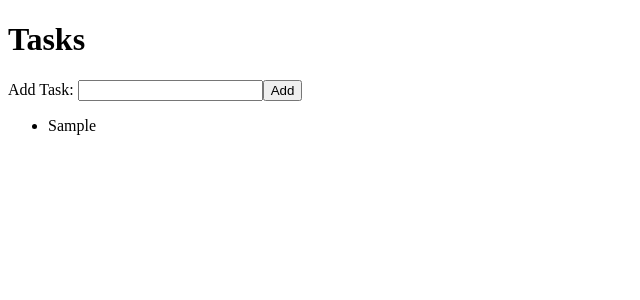
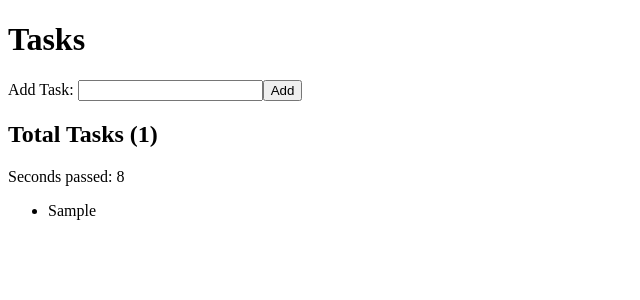
Before and after one commit to Pushpesh987/todo-app, a React (Vite) app: page / in a window 1280 px wide. Both pictures are taken after typing "Sample" into the empty fields and a click on the button "Add". Shown: the top 300 px of the page, without its empty margins (0-640 px from the left). Built offline with nearby package versions, Linux system fonts and the light colour scheme.

Commit message:
8-component-composition

```diff
--- a/src/App.tsx
+++ b/src/App.tsx
@@ -1,6 +1,9 @@
 import React from 'react';
 import { Task } from './types';
 import AddTask from './AddTask';
+import TaskList from './TaskList';
+import TaskListItem from './TaskListItem';
+import TaskListHeader from './TaskListHeader';
 
 function App() {
   const [tasks, setTasks] = React.useState<Task[]>([]);
@@ -20,11 +23,11 @@ function App() {
     <div>
       <h1>Tasks</h1>
       <AddTask onAddTask={onAddTask} />
-      <ul>
+      <TaskList header={<TaskListHeader count={tasks.length} />}>
         {tasks.map((task) => (
-          <li key={task.id}>{task.title}</li>
+          <TaskListItem key={task.id}>{task.title}</TaskListItem>
         ))}
-      </ul>
+      </TaskList>
     </div>
   );
 }
--- /dev/null
+++ b/src/TaskList.tsx
@@ -0,0 +1,28 @@
+import React from 'react';
+
+type TaskListProps = {
+  header?: React.ReactNode;
+};
+
+export default function TaskList({
+  header,
+  children,
+}: React.PropsWithChildren<TaskListProps>) {
+  const [secondsPassed, setSecondsPassed] = React.useState(0);
+
+  React.useEffect(() => {
+    const interval = setInterval(() => {
+      setSecondsPassed((secondsPassed) => secondsPassed + 1);
+    }, 1000);
+
+    return () => clearInterval(interval);
+  }, []);
+
+  return (
+    <>
+      {header}
+      <p>Seconds passed: {secondsPassed}</p>
+      <ul>{children}</ul>
+    </>
+  );
+}
--- /dev/null
+++ b/src/TaskListHeader.tsx
@@ -0,0 +1,7 @@
+type TaskListHeaderProps = {
+  count: number;
+};
+
+export default function TaskListHeader({ count }: TaskListHeaderProps) {
+  return <h2>Total Tasks ({count})</h2>;
+}
--- /dev/null
+++ b/src/TaskListItem.tsx
@@ -0,0 +1,3 @@
+export default function TaskListItem({ children }: React.PropsWithChildren) {
+  return <li>{children}</li>;
+}
```
